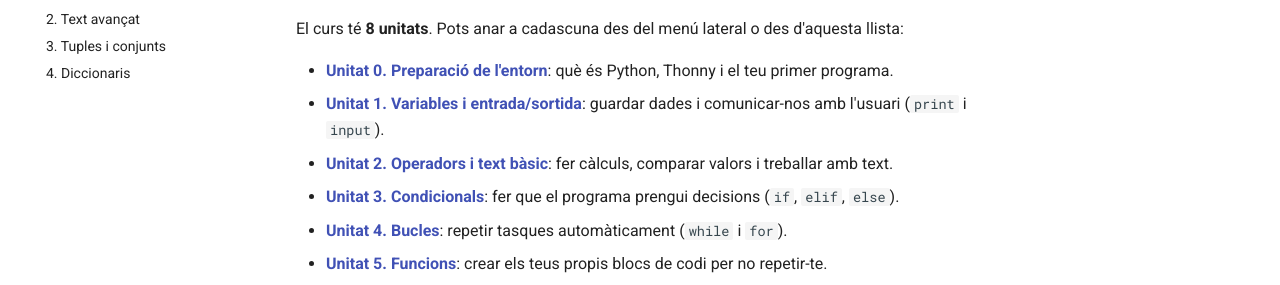
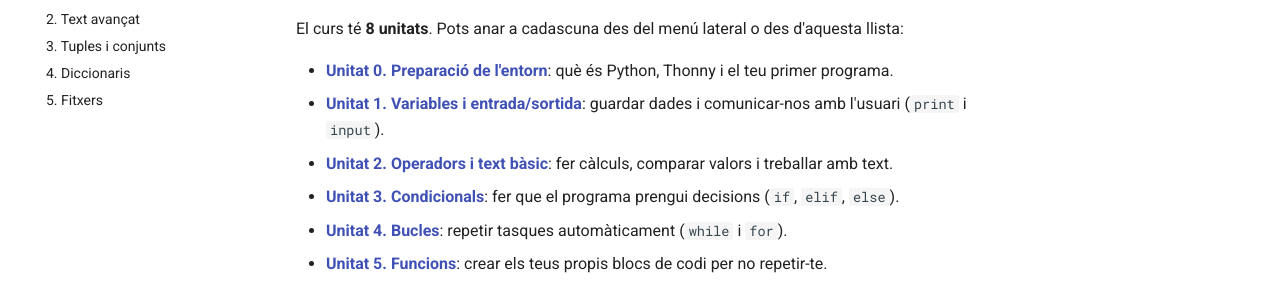
Before and after one commit to AlbertGodina/curs-python-web, an MkDocs documentation site: the page built from docs/index.md, in a window 1280 px wide. Shown: the part 424-709 px from the top of the page. Built offline with MkDocs 1.6.1 and Material for MkDocs 9.7.7, drawn with Linux system fonts in a browser that asks for light colours; comment, search, counter and statistics services are not loaded.

Commit message:
Uncomment section for '5. Fitxers' in mkdocs.yml

```diff
--- a/mkdocs.yml
+++ b/mkdocs.yml
@@ -74,5 +74,5 @@ nav:
       - "2. Text avançat": extres/02-text-avancat.md
       - "3. Tuples i conjunts": extres/03-tuples-conjunts.md
       - "4. Diccionaris": extres/04-diccionaris.md
-      # - "5. Fitxers": extres/05-fitxers.md
+      - "5. Fitxers": extres/05-fitxers.md
       # - "6. Classes i objectes": extres/06-classes.md
```
